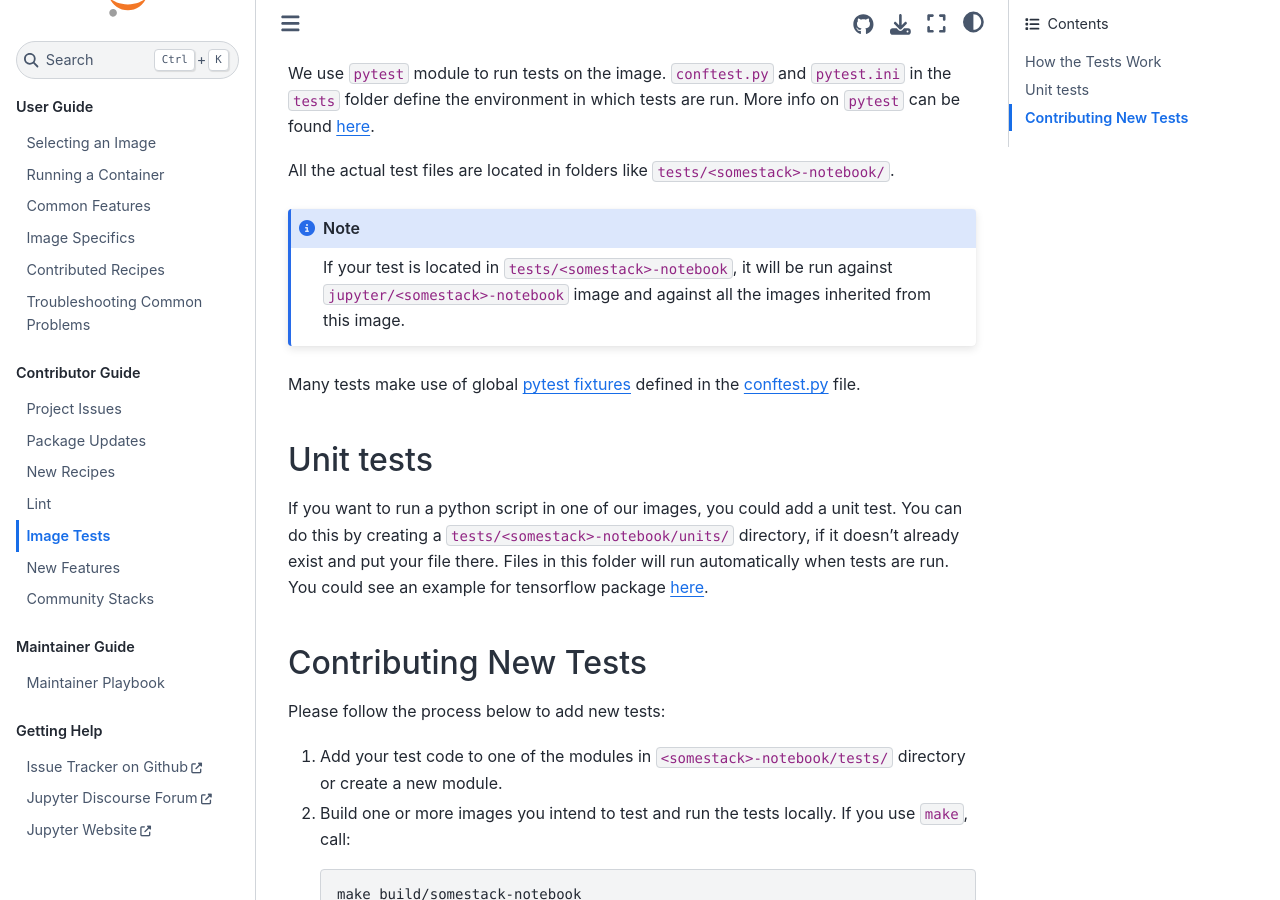
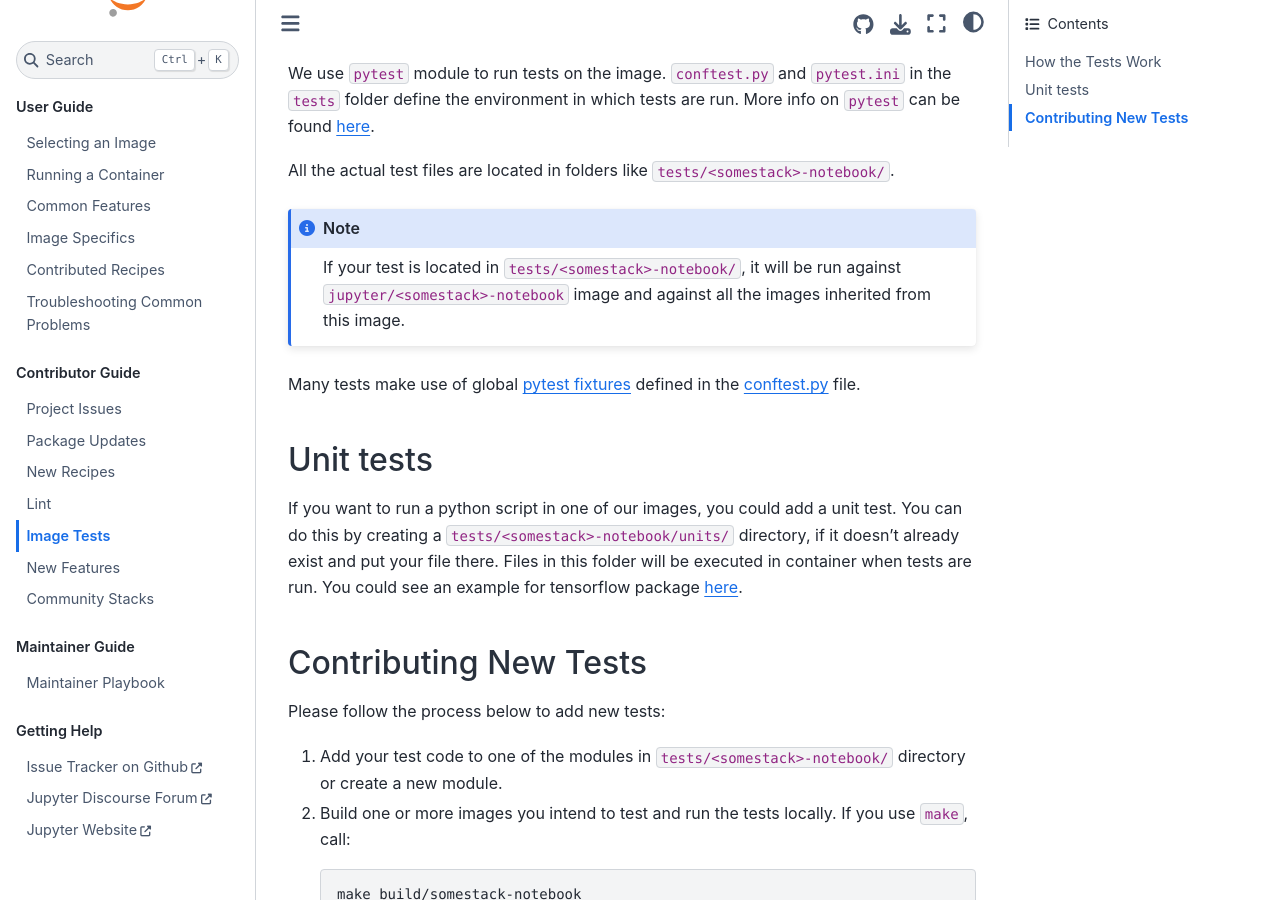
Before and after one commit to jupyter/docker-stacks, a Sphinx documentation site: the page built from docs/contributing/tests.md, in a window 1280 px wide and 900 px high, scrolled down 323 px. Built offline with Sphinx 7.4.7 and the Sphinx Book theme 1.1.4, drawn with Linux system fonts in a browser that asks for light colours.

Commit message:
Apply suggestions from code review

````diff
--- a/docs/contributing/tests.md
+++ b/docs/contributing/tests.md
@@ -14,7 +14,7 @@ More info on `pytest` can be found [here](https://docs.pytest.org/en/latest/cont
 All the actual test files are located in folders like `tests/<somestack>-notebook/`.
 
 ```{note}
-If your test is located in `tests/<somestack>-notebook`, it will be run against `jupyter/<somestack>-notebook` image and against all the images inherited from this image.
+If your test is located in `tests/<somestack>-notebook/`, it will be run against `jupyter/<somestack>-notebook` image and against all the images inherited from this image.
 ```
 
 Many tests make use of global [pytest fixtures](https://docs.pytest.org/en/latest/reference/fixtures.html)
@@ -24,14 +24,14 @@ defined in the [conftest.py](https://github.com/jupyter/docker-stacks/blob/maste
 
 If you want to run a python script in one of our images, you could add a unit test.
 You can do this by creating a `tests/<somestack>-notebook/units/` directory, if it doesn't already exist and put your file there.
-Files in this folder will run automatically when tests are run.
+Files in this folder will be executed in container when tests are run.
 You could see an example for tensorflow package [here](https://github.com/jupyter/docker-stacks/blob/HEAD/tests/tensorflow-notebook/units/unit_tensorflow.py).
 
 ## Contributing New Tests
 
 Please follow the process below to add new tests:
 
-1. Add your test code to one of the modules in `<somestack>-notebook/tests/` directory or create a new module.
+1. Add your test code to one of the modules in `tests/<somestack>-notebook/` directory or create a new module.
 2. Build one or more images you intend to test and run the tests locally.
    If you use `make`, call:
 
````
